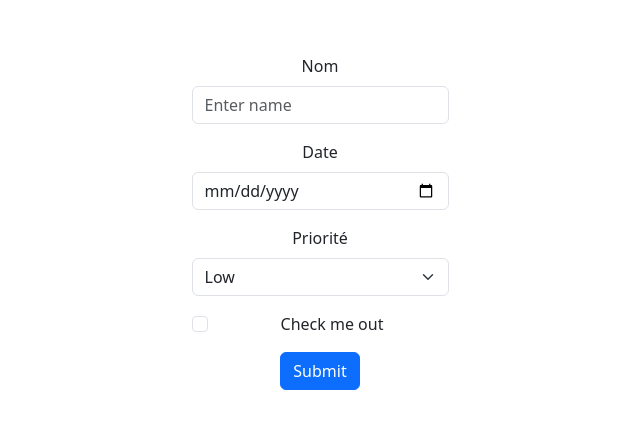
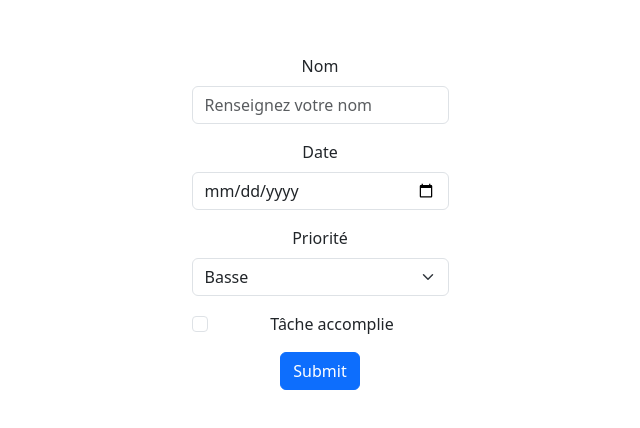
Before and after one commit to Drixx05/react_formv1, a React (Vite) app: page / in a window 1280 px wide. Shown: the part 178-606 px from the top of the page, without its empty margins (320-960 px from the left). Built offline with nearby package versions, Linux system fonts and the light colour scheme.

Commit message:
minor fixes

```diff
--- a/src/App.jsx
+++ b/src/App.jsx
@@ -34,7 +34,8 @@ function App() {
           name="name"
           value={formData.name}
           onChange={handleChange}
-          placeholder="Enter name"
+          placeholder="Renseignez votre nom"
+          required
         />
       </Form.Group>
 
@@ -45,6 +46,7 @@ function App() {
           name="date"
           value={formData.date}
           onChange={handleChange}
+          required
         />
       </Form.Group>
 
@@ -55,9 +57,9 @@ function App() {
           value={formData.priority}
           onChange={handleChange}
         >
-          <option value="low">Low</option>
-          <option value="medium">Medium</option>
-          <option value="high">High</option>
+          <option value="low">Basse</option>
+          <option value="medium">Moyenne</option>
+          <option value="high">Haute</option>
         </Form.Select>
       </Form.Group>
 
@@ -67,7 +69,7 @@ function App() {
           name="isChecked"
           checked={formData.isChecked}
           onChange={handleChange}
-          label="Check me out"
+          label="Tâche accomplie"
         />
       </Form.Group>
 
```
